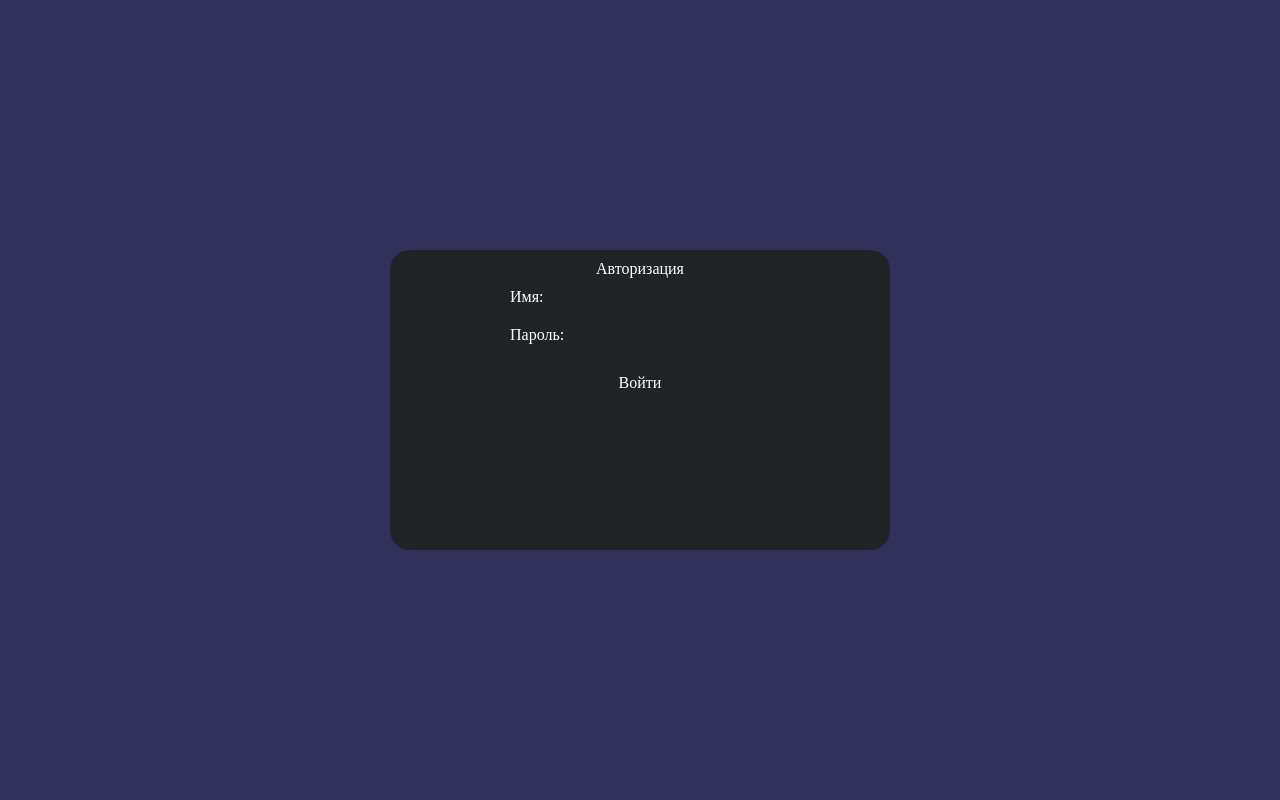
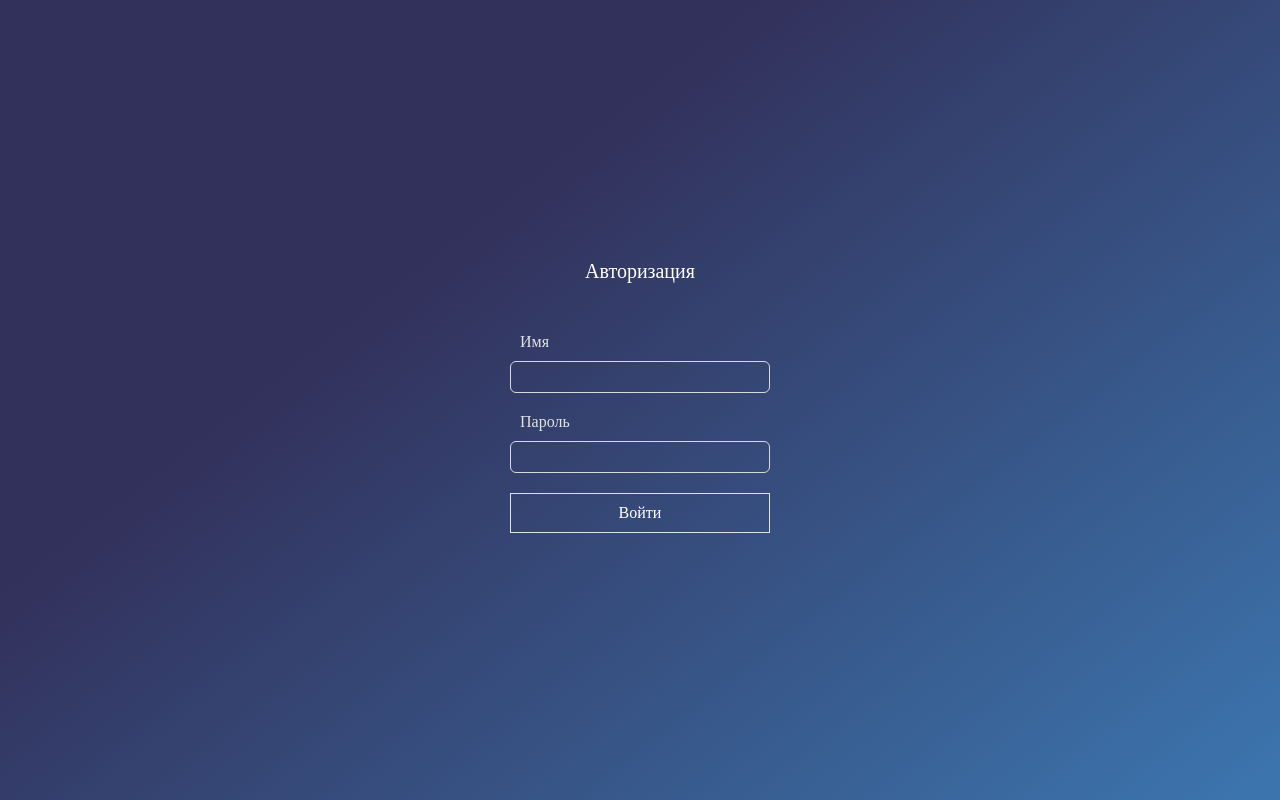
Before and after one commit to YaroslavBorshevsky812/dashboard, a React (Vite) app in the folder src/client/: page /auth in a window 1280 px wide. Built offline with nearby package versions, Linux system fonts and the light colour scheme.

Commit message:
DB Новый ui для auth и start page

```diff
--- a/src/client/src/Pages/AuthPage/AuthPage.tsx
+++ b/src/client/src/Pages/AuthPage/AuthPage.tsx
@@ -1,4 +1,5 @@
 import { useState } from 'react';
+import { Input } from 'antd';
 import './authPage.scss';
 import axios from 'axios';
 import { useLocalStorage } from '../../utils/useLocalStorage';
@@ -46,6 +47,7 @@ const AuthPage = () => {
     };
 
     return (
+        <div className="auth-page">
             <div className="auth-panel">
                 <div className="auth-panel__wrapper">
                     <div className="auth-panel__header">
@@ -53,12 +55,12 @@ const AuthPage = () => {
                     </div>
                     <div className="auth-panel__body">
                         <div className="input__wrapper">
-                        <label htmlFor="login">Имя:</label>
-                        <input value={nameValue} onChange={(e) => handleNameChange(e)} id="login" />
+                            <label htmlFor="login">Имя</label>
+                            <Input value={nameValue} onChange={(e) => handleNameChange(e)} id="login" />
                         </div>
                         <div className="input__wrapper">
-                        <label htmlFor="password">Пароль:</label>
-                        <input value={passwordValue} onChange={(e) => handlePasswordChange(e)} id="password" />
+                            <label htmlFor="password">Пароль</label>
+                            <Input value={passwordValue} onChange={(e) => handlePasswordChange(e)} id="password" />
                         </div>
                         <button onClick={handleAuthFormSubmit} className="auth-btn">
                             <span className="auth-btn__text">Войти</span>
@@ -66,6 +68,7 @@ const AuthPage = () => {
                     </div>
                 </div>
             </div>
+        </div>
     );
 };
 
--- a/src/client/src/Pages/AuthPage/authPage.scss
+++ b/src/client/src/Pages/AuthPage/authPage.scss
@@ -1,9 +1,21 @@
+@import '../../assets/scss/colors';
+
+.auth-page {
+    width: 100%;
+    height: 100%;
+    display: flex;
+    flex-direction: column;
+    justify-content: center;
+    align-items: center;
+    background: rgb(50, 49, 91);
+    background: linear-gradient(142deg, rgba(50, 49, 91, 1) 33%, rgba(60, 118, 175, 1) 100%);
+}
+
 .auth-panel {
     width: 100%;
-    max-width: 500px;
+    max-width: 300px;
     height: 300px;
 
-    background-color: #202427;
     border-radius: 20px;
 
     &__wrapper {
@@ -14,7 +26,8 @@
     }
 
     &__header {
-      margin-bottom: 10px;
+        margin-bottom: 50px;
+        font-size: 20px;
     }
 
     &__body {
@@ -28,15 +41,26 @@
 .input__wrapper {
     width: 260px;
     display: flex;
-    flex-direction: row;
-    align-items: center;
-    justify-content: space-between;
+    flex-direction: column;
+    align-items: self-start;
+    gap: 10px;
+
+    label {
+        padding-left: 10px;
+        color: #dfe3e4;
+    }
 }
 
 .auth-btn {
-    width: 100px;
-    border-radius: 20px;
+    width: 100%;
+    border: 1px solid #dfe3e4;
     cursor: pointer;
+    transition: all 0.2s ease-in-out;
+    padding: 10px;
 
-    padding: 10px;
+    &:hover {
+        background-color: #dfe3e4;
+        color: $db-hover;
+        border: 1px solid $db-hover;
     }
+}
--- a/src/client/src/Pages/Dashboard/dashboard.scss
+++ b/src/client/src/Pages/Dashboard/dashboard.scss
@@ -3,11 +3,8 @@
 .dashboard {
     width: 100%;
     height: 100%;
-    max-width: 1340px;
-    max-height: 700px;
 
     background-color: $db-bg-dashboard;
-    border-radius: 30px;
 
     display: flex;
     flex-direction: row;
@@ -15,15 +12,13 @@
 
     &__wrapper {
         width: 100%;
-        height: 100%;
+        height: 100vh;
         display: flex;
         flex-direction: column;
         justify-content: center;
         align-items: center;
 
         z-index: 1;
-
-        padding: 30px 30px;
     }
 
     &__main {
@@ -84,6 +79,7 @@
             flex-direction: column;
             justify-content: center;
             align-items: center;
+            padding: 0 10px;
         }
 
         .chart__wrapper {
@@ -97,11 +93,11 @@
 
     .workout-list-card__wrapper {
         max-width: 100%;
-        height: 50%;
+        height: 100%;
         overflow: hidden;
 
         .workout-list {
-            height: 160px;
+            height: 300px;
         }
 
         .card__header__btn {
@@ -126,7 +122,7 @@
         height: initial;
 
         &__wrapper {
-            height: 70%;
+            height: 100%;
         }
     }
 
@@ -145,7 +141,7 @@
     }
 
     .workout-item-card__repetitions .repetitions-list {
-        height: 160px;
+        height: 300px;
     }
 
     .input-number__wrapper {
--- a/src/client/src/Pages/Layout/Layout.tsx
+++ b/src/client/src/Pages/Layout/Layout.tsx
@@ -3,12 +3,14 @@ import { Routes, Route, BrowserRouter } from 'react-router-dom';
 import './layout.scss';
 import AuthPage from '../AuthPage/AuthPage';
 import PrivateRoute from '../PrivateRoute/PrivateRoute';
+import StartPage from '../StartPage/StartPage';
 
 const Layout = () => {
     return (
         <div className="layout">
             <BrowserRouter>
                 <Routes>
+                    <Route path='/' element={<StartPage/>}/>
                     <Route path="/auth" element={<AuthPage />} />
                     <Route
                         path="/dashboard"
--- a/src/client/src/Pages/Layout/layout.scss
+++ b/src/client/src/Pages/Layout/layout.scss
@@ -5,6 +5,7 @@
     height: 100vh;
     background-color: $db-gb-card;
 
+
     display: flex;
     flex-direction: column;
     justify-content: center;
--- /dev/null
+++ b/src/client/src/Pages/StartPage/StartPage.tsx
@@ -0,0 +1,20 @@
+import './startPage.scss';
+import { Link } from 'react-router-dom';
+
+const StartPage = () => {
+    return (
+        <div className="start-page">
+            <div className="btns__wrapper">
+                <Link className="simple-btn" to={'/auth'}>
+                    Регистрация
+                </Link>
+
+                <Link className="simple-btn" to={'/dashboard'}>
+                    Войти
+                </Link>
+            </div>
+        </div>
+    );
+};
+
+export default StartPage;
--- /dev/null
+++ b/src/client/src/Pages/StartPage/startPage.scss
@@ -0,0 +1,41 @@
+@import '../../assets/scss/colors';
+
+.start-page {
+    width: 100%;
+    height: 100%;
+    display: flex;
+    justify-content: center;
+    align-items: center;
+    background: rgb(50, 49, 91);
+    background: linear-gradient(142deg, rgba(50, 49, 91, 1) 33%, rgba(60, 118, 175, 1) 100%);
+}
+
+.btns__wrapper {
+    display: flex;
+    flex-direction: column;
+    justify-content: center;
+    align-items: center;
+
+    .simple-btn:not(:last-child) {
+        margin-bottom: 10px;
+    }
+}
+
+.simple-btn {
+    width: 100%;
+    text-align: center;
+    color: white;
+    border: 1px solid white;
+    border-radius: 15px;
+    padding: 10px;
+    transition: all 0.2s ease-in-out;
+
+    &:hover {
+        color: $db-hover;
+        border: 1px solid $db-hover;
+    }
+}
+
+a {
+    text-decoration: none;
+}
--- a/src/client/src/services/WorkoutService.tsx
+++ b/src/client/src/services/WorkoutService.tsx
@@ -68,7 +68,7 @@ class WorkoutService {
         const { jwt, personId } = this.getLocalStorageInfo();
         return axios({
             method: 'get',
-            url: `http://193.124.113.99:8080/dashboard/${personId}`,
+            url: `http://localhost:8080/dashboard/${personId}`,
             withCredentials: false,
             headers: {
                 'Content-Type': 'application/x-www-form-urlencoded',
@@ -83,7 +83,7 @@ class WorkoutService {
         const { jwt } = this.getLocalStorageInfo();
         return axios({
             method: 'get',
-            url: `http://193.124.113.99:8080/dashboard/item/${workoutId}`,
+            url: `http://localhost:8080/dashboard/item/${workoutId}`,
             withCredentials: false,
             headers: { 'Content-Type': 'application/x-www-form-urlencoded', Authorization: `Bearer ${jwt}` },
         });
@@ -93,7 +93,7 @@ class WorkoutService {
         const { jwt } = this.getLocalStorageInfo();
         return axios({
             method: 'get',
-            url: `http://193.124.113.99:8080/workout/${currentExerciseId}`,
+            url: `http://localhost:8080/workout/${currentExerciseId}`,
             withCredentials: false,
             headers: { 'Content-Type': 'application/x-www-form-urlencoded', Authorization: `Bearer ${jwt}` },
         });
@@ -103,7 +103,7 @@ class WorkoutService {
         const { jwt } = this.getLocalStorageInfo();
         return axios({
             method: 'get',
-            url: `http://193.124.113.99:8080/dashboard/info`,
+            url: `http://localhost:8080/dashboard/info`,
             headers: {
                 'Content-Type': 'application/json',
                 Authorization: `Bearer ${jwt}`,
@@ -117,7 +117,7 @@ class WorkoutService {
         const { jwt, personId } = this.getLocalStorageInfo();
         return axios({
             method: 'post',
-            url: `http://193.124.113.99:8080/dashboard`,
+            url: `http://localhost:8080/dashboard`,
             data: JSON.stringify({
                 date: obj.date,
                 title: obj.title,
@@ -132,7 +132,7 @@ class WorkoutService {
         const { jwt } = this.getLocalStorageInfo();
         return axios({
             method: 'post',
-            url: `http://193.124.113.99:8080/workout`,
+            url: `http://localhost:8080/workout`,
             data: JSON.stringify({
                 training_day_id: obj.training_day_id,
                 workout_name: obj.workout_name,
@@ -146,7 +146,7 @@ class WorkoutService {
         const { jwt } = this.getLocalStorageInfo();
         return axios({
             method: 'post',
-            url: `http://193.124.113.99:8080/repetitions`,
+            url: `http://localhost:8080/repetitions`,
             data: JSON.stringify({
                 workout_item_id: obj.workout_item_id,
                 number_of_set: obj.number_of_set,
@@ -162,7 +162,7 @@ class WorkoutService {
         const { jwt } = this.getLocalStorageInfo();
         return axios({
             method: 'delete',
-            url: `http://193.124.113.99:8080/dashboard/${workoutId}`,
+            url: `http://localhost:8080/dashboard/${workoutId}`,
             withCredentials: false,
             headers: { 'Content-Type': 'application/json', Authorization: `Bearer ${jwt}` },
         });
@@ -172,7 +172,7 @@ class WorkoutService {
         const { jwt } = this.getLocalStorageInfo();
         return axios({
             method: 'delete',
-            url: `http://193.124.113.99:8080/workout/${exerciseId}`,
+            url: `http://localhost:8080/workout/${exerciseId}`,
             withCredentials: false,
             headers: { 'Content-Type': 'application/json', Authorization: `Bearer ${jwt}` },
         });
@@ -182,7 +182,7 @@ class WorkoutService {
         const { jwt } = this.getLocalStorageInfo();
         return axios({
             method: 'patch',
-            url: `http://193.124.113.99:8080/repetitions`,
+            url: `http://localhost:8080/repetitions`,
             data: JSON.stringify({
                 id: obj.id,
                 workout_item_id: obj.workout_item_id,
```
Lines whose indentation alone changed are shown as unchanged.
